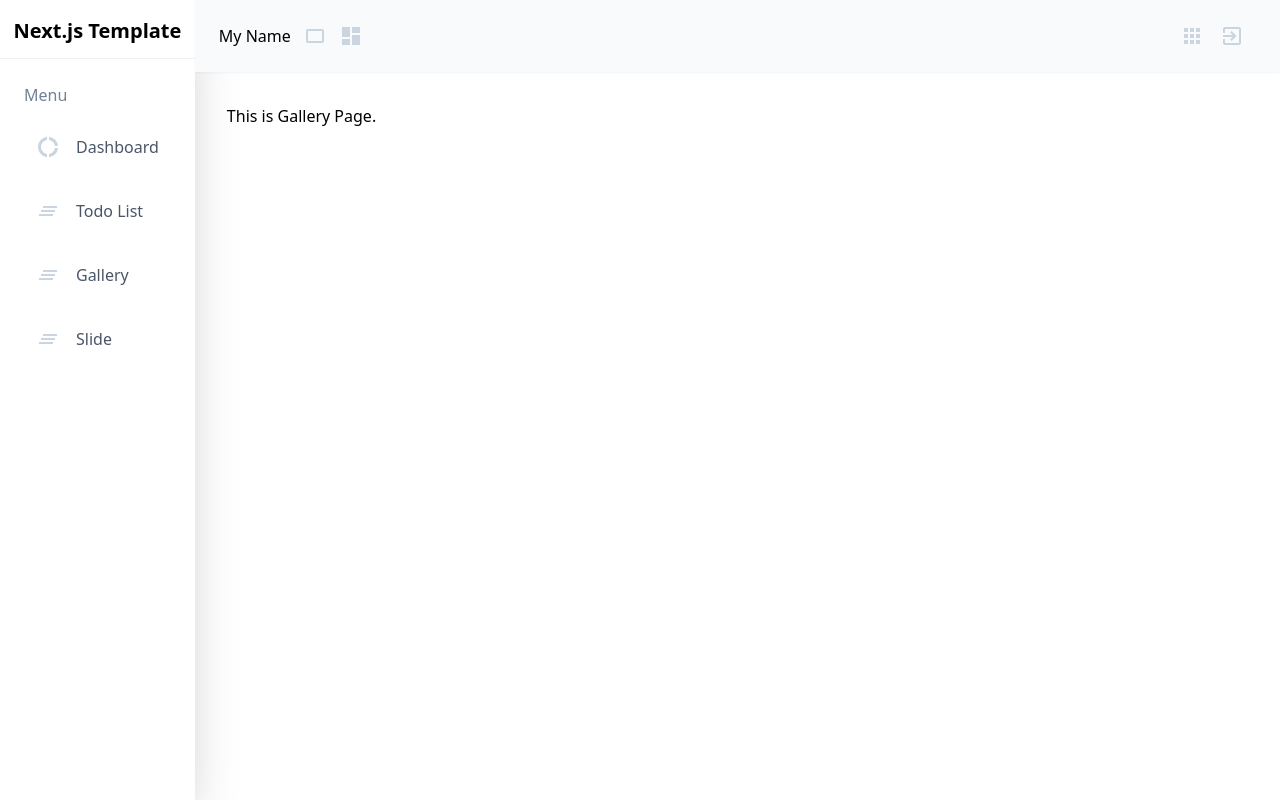
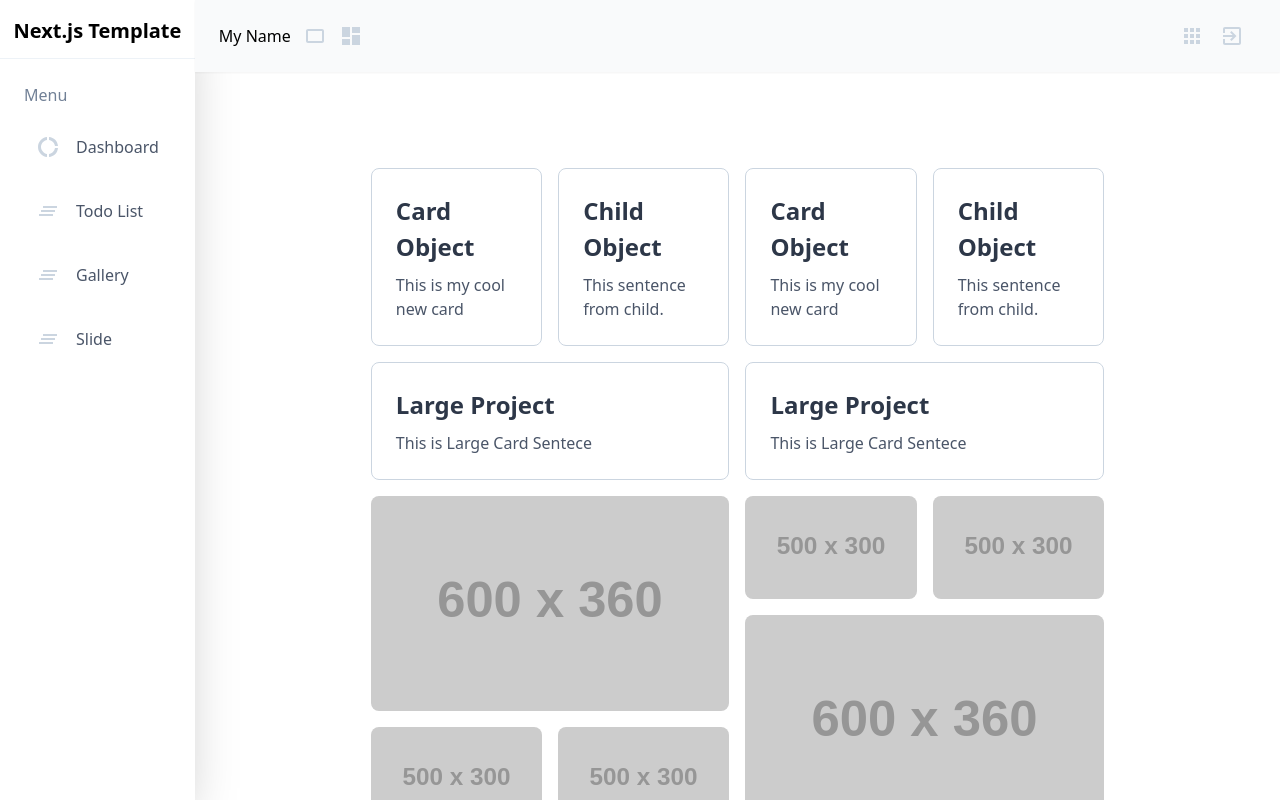
Before and after one commit to sasayabaku/Next_tempate, a Next.js app: page /gallery in a window 1280 px wide. Built offline with nearby package versions, Linux system fonts and the light colour scheme.

Commit message:
Add Gallery Page

```diff
--- a/src/pages/gallery.tsx
+++ b/src/pages/gallery.tsx
@@ -1,15 +1,123 @@
 import React from 'react';
 
 import Header from '../components/Header';
+
+type Props = {
+  title: string;
+  sentence: string;
+};
+
+const Card: React.FC<Props> = ({ title, sentence }) => {
+  return (
+    <div className="bg-white p-6 rounded-lg border border-gray-400 hover:border-opacity-0 hover:shadow-lg hover:-translate-y-1 transition-all duration-300">
+      <h2 className="text-2xl font-bold mb-2 text-gray-800">{title}</h2>
+      <p className="text-gray-700">{sentence}</p>
+    </div>
+  );
+};
 
 const Gallery = () => {
   return (
     <div className="">
       <Header />
       <div className="h-screen p-8 flex-y overflow-y-scroll overscroll-contain">
-        <div>
-          <h1>This is Gallery Page.</h1>
-        </div>
+        <section className="container px-5 py-2 mx-auto mb-40 lg:pt-12 lg:px-32">
+          <div className="flex flex-wrap m-1 md:m-2">
+            <div className="flex flex-wrap w-1/2">
+              <div className="w-1/2 p-1 md:p-2">
+                <div className="bg-white p-6 rounded-lg border border-gray-400 hover:border-opacity-0 hover:shadow-lg hover:-translate-y-1 transition-all duration-300">
+                  <h2 className="text-2xl font-bold mb-2 text-gray-800">
+                    Card Object
+                  </h2>
+                  <p className="text-gray-700">This is my cool new card</p>
+                </div>
+              </div>
+              <div className="w-1/2 p-1 md:p-2">
+                <Card
+                  title="Child Object"
+                  sentence="This sentence from child."
+                />
+              </div>
+              <div className="w-full p-1 md:p-2">
+                <Card
+                  title="Large Project"
+                  sentence="This is Large Card Sentece"
+                />
+              </div>
+            </div>
+
+            <div className="flex flex-wrap w-1/2">
+              <div className="w-1/2 p-1 md:p-2">
+                <div className="bg-white p-6 rounded-lg border border-gray-400 hover:border-opacity-0 hover:shadow-lg hover:-translate-y-1 transition-all duration-300">
+                  <h2 className="text-2xl font-bold mb-2 text-gray-800">
+                    Card Object
+                  </h2>
+                  <p className="text-gray-700">This is my cool new card</p>
+                </div>
+              </div>
+              <div className="w-1/2 p-1 md:p-2">
+                <Card
+                  title="Child Object"
+                  sentence="This sentence from child."
+                />
+              </div>
+              <div className="w-full p-1 md:p-2">
+                <Card
+                  title="Large Project"
+                  sentence="This is Large Card Sentece"
+                />
+              </div>
+            </div>
+
+            <div className="flex flex-wrap w-1/2">
+              <div className="w-full p-1 md:p-2">
+                <img
+                  alt="gallery"
+                  className="block object-cover object-center w-full h-full rounded-lg"
+                  src="https://dummyimage.com/600x360/F3F4F7/8693ac"
+                />
+              </div>
+              <div className="w-1/2 p-1 md:p-2">
+                <img
+                  alt="gallery"
+                  className="block object-cover object-center w-full h-full rounded-lg"
+                  src="https://dummyimage.com/500x300/F3F4F7/8693ac"
+                />
+              </div>
+              <div className="w-1/2 p-1 md:p-2">
+                <img
+                  alt="gallery"
+                  className="block object-cover object-center w-full h-full rounded-lg"
+                  src="https://dummyimage.com/500x300/F3F4F7/8693ac"
+                />
+              </div>
+            </div>
+
+            <div className="flex flex-wrap w-1/2">
+              <div className="w-1/2 p-1 md:p-2">
+                <img
+                  alt="gallery"
+                  className="block object-cover object-center w-full h-full rounded-lg"
+                  src="https://dummyimage.com/500x300/F3F4F7/8693ac"
+                />
+              </div>
+              <div className="w-1/2 p-1 md:p-2">
+                <img
+                  alt="gallery"
+                  className="block object-cover object-center w-full h-full rounded-lg"
+                  src="https://dummyimage.com/500x300/F3F4F7/8693ac"
+                />
+              </div>
+              <div className="w-full p-1 md:p-2">
+                <img
+                  alt="gallery"
+                  className="block object-cover object-center w-full h-full rounded-lg"
+                  src="https://dummyimage.com/600x360/F3F4F7/8693ac"
+                />
+              </div>
+            </div>
+          </div>
+        </section>
       </div>
     </div>
   );
```
